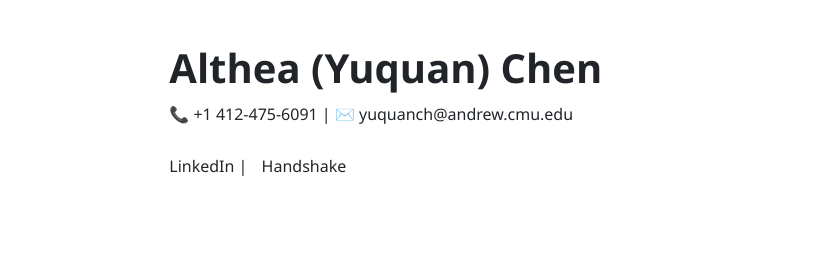
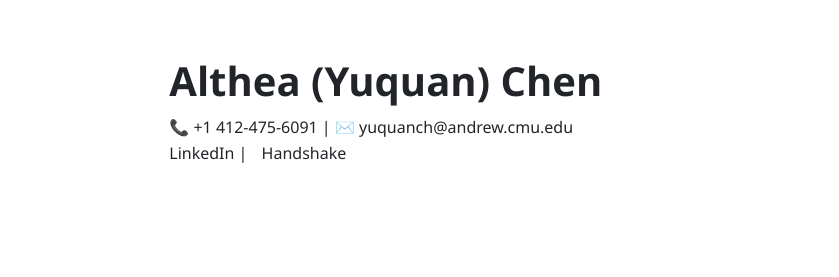
Before and after one commit to Altheac297/Althea-Yuquan-Chen.github.io, a plain HTML site: page index.html in a window 1280 px wide. Shown: the top 277 px of the page, 441-1280 px from the left. Drawn offline with nearby package versions, Linux system fonts and the light colour scheme.

Commit message:
Update index.html

```diff
--- a/index.html
+++ b/index.html
@@ -40,8 +40,8 @@
 
             <div class="header-text">
                 <h1>Althea (Yuquan) Chen</h1>
-                <p class="contact">📞 +1 412-475-6091 | ✉️ <a href="mailto:yuquanch@andrew.cmu.edu">yuquanch@andrew.cmu.edu</a><br><br>
-                    <a href="https://www.linkedin.com/in/yuquan-althea-chen/" target="_blank" class="social-link" title="LinkedIn">LinkedIn | </a>
+                <p class="contact">📞 +1 412-475-6091 | ✉️ <a href="mailto:yuquanch@andrew.cmu.edu">yuquanch@andrew.cmu.edu</a><br>
+                    <a href="https://www.linkedin.com/in/yuquan-althea-chen/" target="_blank" class="social-link" title="LinkedIn">LinkedIn |</a>
                     <a href="https://cmu.joinhandshake.com/profiles/qqg5ke" target="_blank" class="social-link" title="Handshake">Handshake</a>
                 </p>
             </div>
```
